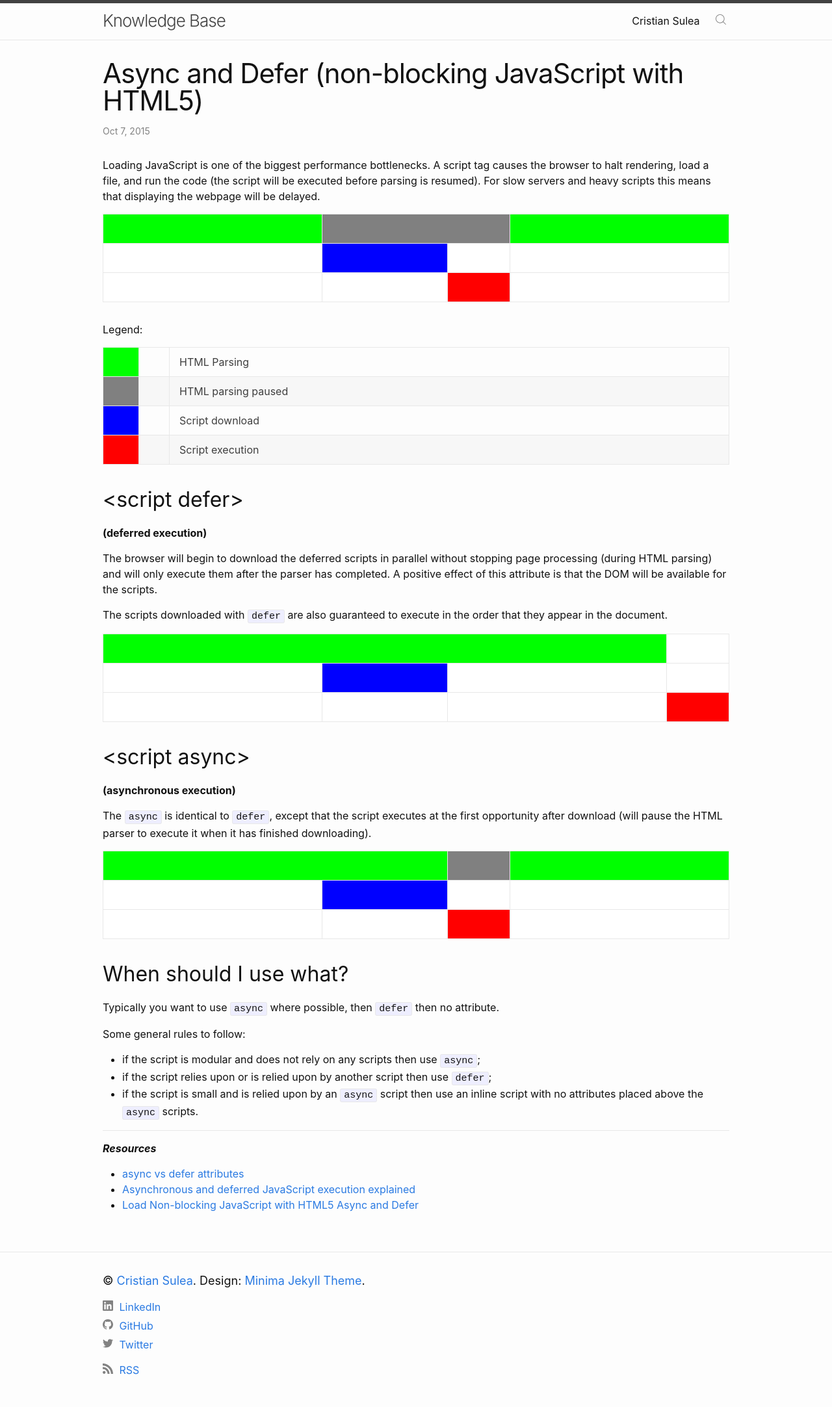
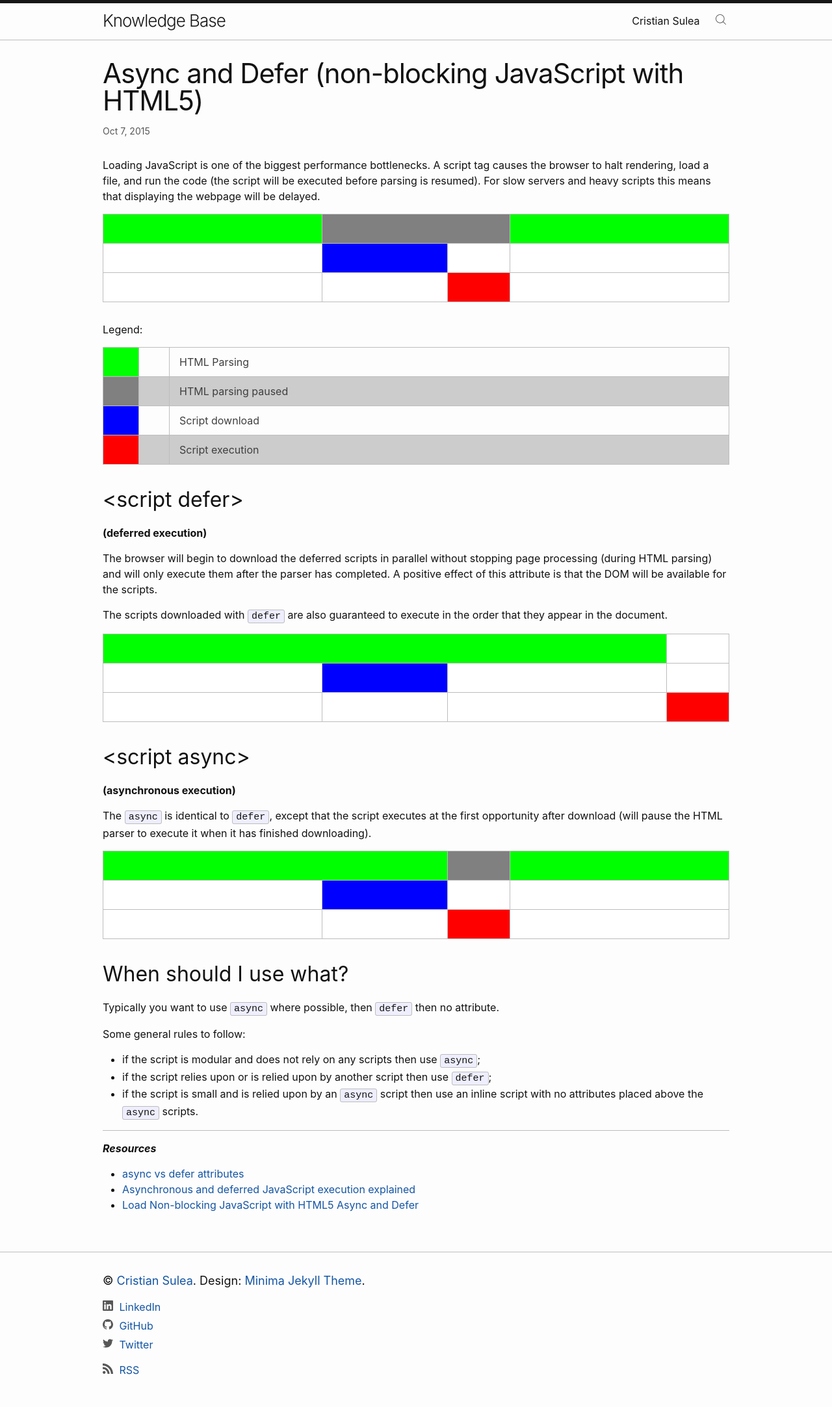
Before and after one commit to cristian-sulea/cristian-sulea-net, a Jekyll site: the page built from jekyllrb/_posts/2015-10-07-async-and-defer-non-blocking-javascript-with-html5.md, in a window 1280 px wide. Shown: the whole page at 65% size. Built offline with Jekyll 4.4.1, drawn with Linux system fonts in a browser that asks for light colours.

Commit message:
Text elements must have sufficient color contrast against the background.

```diff
--- a/jekyllrb/_sass/minima.scss
+++ b/jekyllrb/_sass/minima.scss
@@ -12,9 +12,9 @@ $spacing-unit:     30px !default;
 
 $text-color:       #111 !default;
 $background-color: #fdfdfd !default;
-$brand-color:      #2a7ae2 !default;
+$brand-color:      #1455A3 !default;
 
-$grey-color:       #828282 !default;
+$grey-color:       #575757 !default;
 $grey-color-light: lighten($grey-color, 40%) !default;
 $grey-color-dark:  darken($grey-color, 25%) !default;
 
```
